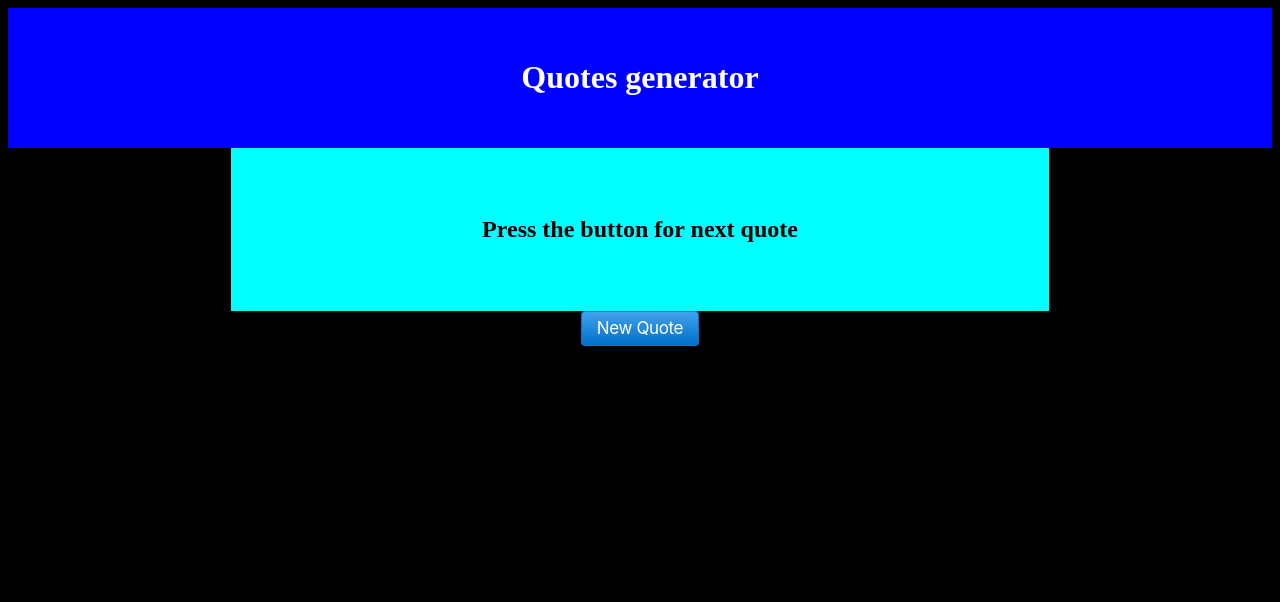
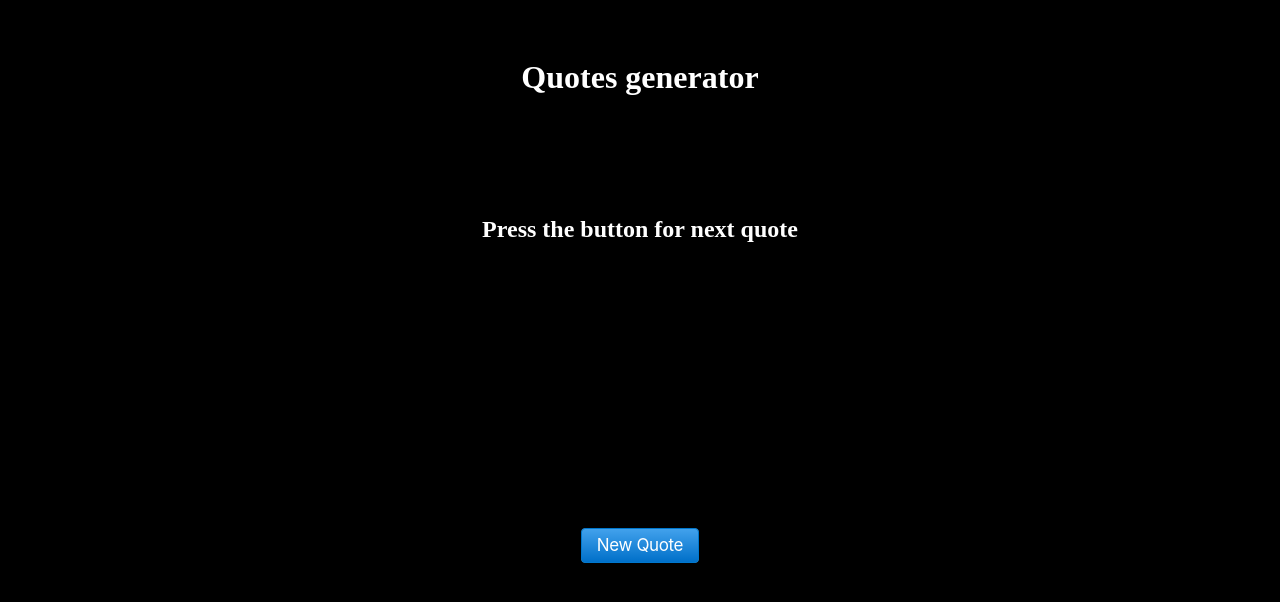
Before and after one commit to wolf-ed/Message-generator-App, a plain HTML site: page index.html in a window 1280 px wide. Drawn offline with Linux system fonts and the light colour scheme.

Commit message:
style updated

```diff
--- a/style.css
+++ b/style.css
@@ -5,7 +5,7 @@ header{
   margin-right: auto;
   padding: 30px 30px;
   justify-content: center;
-  background-color: blue;
+  background-color: black;
   text-align: center;
   height: 20%;
   display: block;
@@ -18,11 +18,11 @@ header h1 {
 
 body {
 
-   display: flex;
+  display: flex;
   justify-content: center;
   align-items: center;
   display: block;
-  background-color:black;
+  background-color: black;
 
 }
 
@@ -39,6 +39,7 @@ footer {
 h2 {
   display:block ;
   justify-content: center;
+  color: white;
 }
 
 
@@ -49,8 +50,8 @@ article.center {
   text-align: center;
   margin-left: auto;
   margin-right: auto;
-  height: 30%;
-  background-color: aqua;
+  min-height: 20em;
+  background-color: black;
   width: 60%;
 }
 
```
